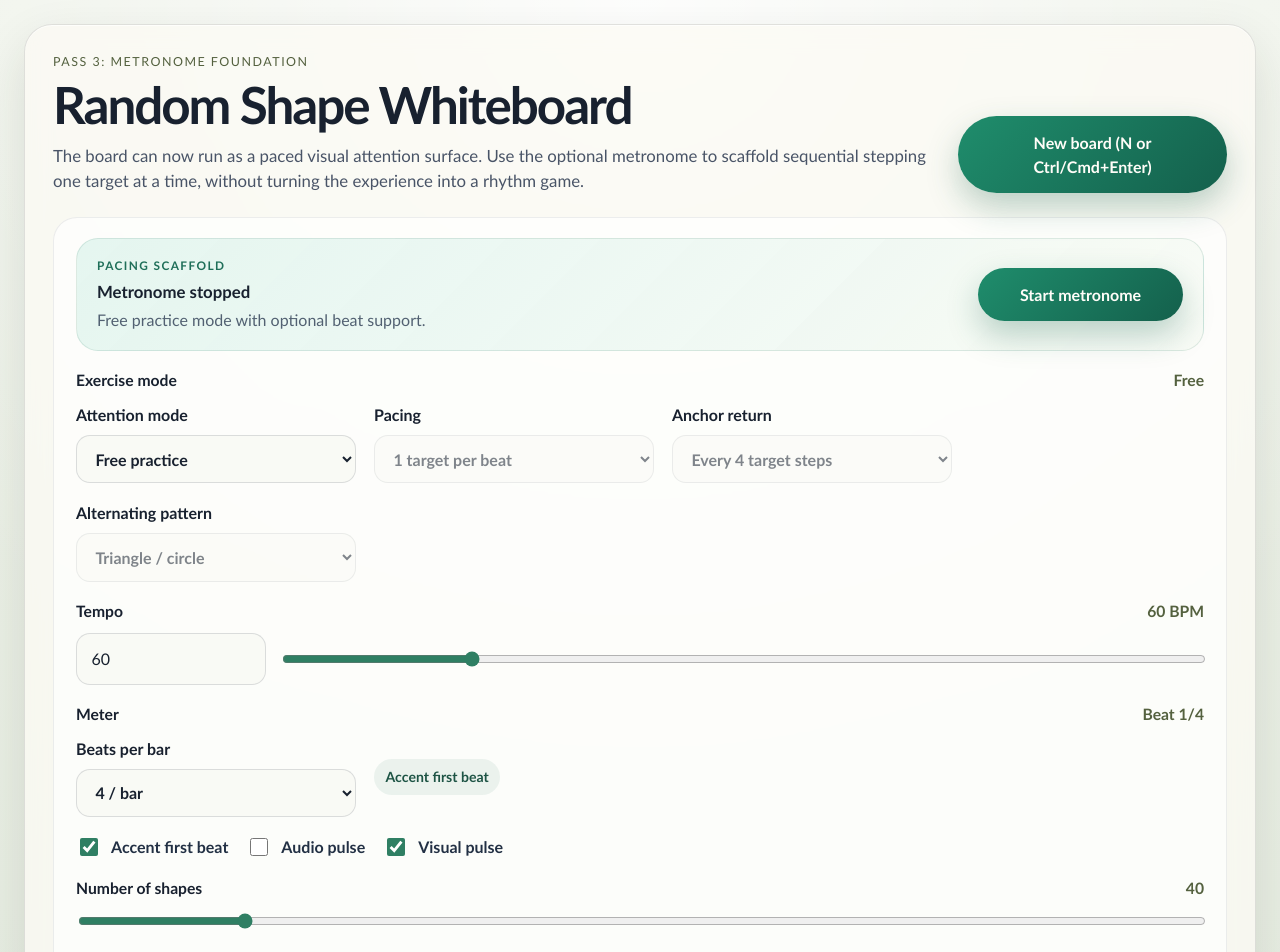
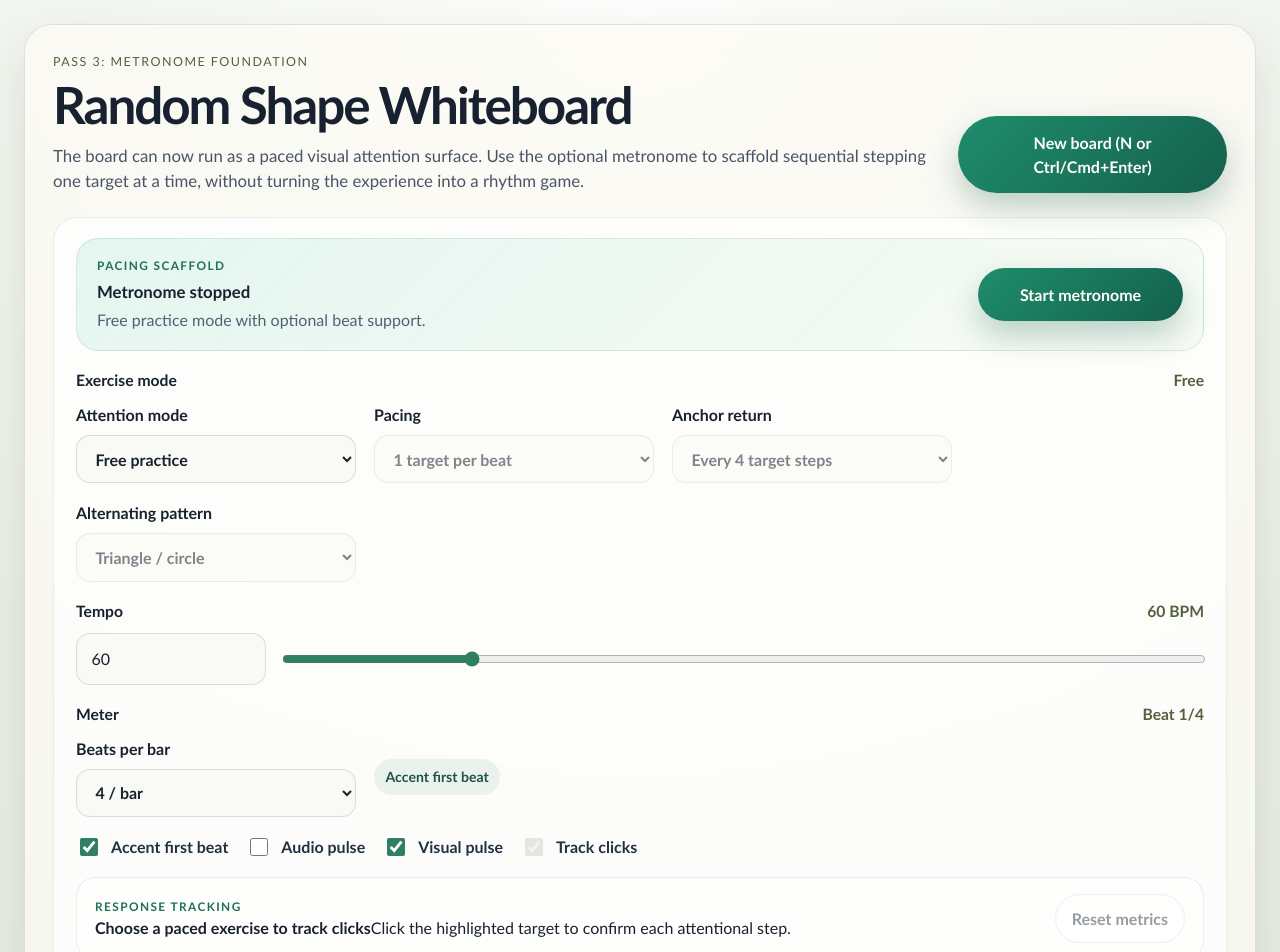
Before and after one commit to danysdragons/random-shapes, a React (Vite) app: page / in a window 1280 px wide. Shown: the top 952 px of the page. Built offline with nearby package versions, Linux system fonts and the light colour scheme.

Commit message:
Added optional click/response tracking for paced exercise modes

```diff
--- a/src/App.tsx
+++ b/src/App.tsx
@@ -65,6 +65,11 @@ type ExerciseMode =
 type BeatsPerTarget = 1 | 2 | 4;
 type AnchorReturnInterval = 4 | 6 | 8;
 type AlternatingPattern = "triangle-circle" | "warm-cool";
+type ResponseFeedback = {
+  kind: "correct" | "incorrect";
+  message: string;
+  token: number;
+} | null;
 
 type Shape =
   | {
@@ -202,6 +207,13 @@ export default function App() {
     useState<AnchorReturnInterval>(4);
   const [alternatingPattern, setAlternatingPattern] =
     useState<AlternatingPattern>("triangle-circle");
+  const [responseTrackingEnabled, setResponseTrackingEnabled] = useState(true);
+  const [responseStats, setResponseStats] = useState({
+    attempts: 0,
+    correct: 0,
+  });
+  const [responseFeedback, setResponseFeedback] =
+    useState<ResponseFeedback>(null);
   const [isMetronomeRunning, setIsMetronomeRunning] = useState(false);
   const [beatCount, setBeatCount] = useState(0);
   const [pulseToken, setPulseToken] = useState(0);
@@ -353,6 +365,7 @@ export default function App() {
 
   useEffect(() => {
     setBeatCount(0);
+    resetResponseStats();
   }, [
     alternatingPattern,
     anchorReturnInterval,
@@ -401,11 +414,16 @@ export default function App() {
     exerciseMode !== "free"
       ? beatsPerTarget - (beatCount % beatsPerTarget || beatsPerTarget)
       : null;
+  const responseAccuracy =
+    responseStats.attempts === 0
+      ? 0
+      : Math.round((responseStats.correct / responseStats.attempts) * 100);
 
   function regenerateBoard() {
     setSeed(randomSeed());
     setBeatCount(0);
     setPulseToken(0);
+    resetResponseStats();
   }
 
   function ensureAudioContext() {
@@ -454,6 +472,35 @@ export default function App() {
     if (nextValue) {
       ensureAudioContext();
     }
+  }
+
+  function resetResponseStats() {
+    setResponseStats({ attempts: 0, correct: 0 });
+    setResponseFeedback(null);
+  }
+
+  function handleShapeSelect(index: number) {
+    if (
+      !responseTrackingEnabled ||
+      exerciseMode === "free" ||
+      currentTargetIndex === null
+    ) {
+      return;
+    }
+
+    const correct = index === currentTargetIndex;
+
+    setResponseStats((stats) => ({
+      attempts: stats.attempts + 1,
+      correct: stats.correct + (correct ? 1 : 0),
+    }));
+    setResponseFeedback({
+      kind: correct ? "correct" : "incorrect",
+      message: correct
+        ? `Correct: target ${index + 1}`
+        : `Expected target ${currentTargetIndex + 1}, clicked ${index + 1}`,
+      token: Date.now(),
+    });
   }
 
   return (
@@ -657,6 +704,44 @@ export default function App() {
                 />
                 <span>Visual pulse</span>
               </label>
+
+              <label className="checkbox-field">
+                <input
+                  type="checkbox"
+                  checked={responseTrackingEnabled}
+                  disabled={exerciseMode === "free"}
+                  onChange={(event) =>
+                    setResponseTrackingEnabled(event.target.checked)
+                  }
+                />
+                <span>Track clicks</span>
+              </label>
+            </div>
+
+            <div className="metrics-strip" aria-live="polite">
+              <div>
+                <p className="metronome-kicker">Response tracking</p>
+                <strong>
+                  {exerciseMode === "free"
+                    ? "Choose a paced exercise to track clicks"
+                    : responseTrackingEnabled
+                      ? `${responseStats.correct}/${responseStats.attempts} correct`
+                      : "Click tracking is off"}
+                </strong>
+                <span>
+                  {responseStats.attempts > 0
+                    ? `${responseAccuracy}% accuracy`
+                    : "Click the highlighted target to confirm each attentional step."}
+                </span>
+              </div>
+              <button
+                className="secondary-button"
+                type="button"
+                disabled={responseStats.attempts === 0}
+                onClick={resetResponseStats}
+              >
+                Reset metrics
+              </button>
             </div>
 
             <div className="control-block">
@@ -816,6 +901,16 @@ export default function App() {
                 Alert #{alertCount}
               </div>
             ) : null}
+            {responseFeedback ? (
+              <div
+                key={responseFeedback.token}
+                className={`response-feedback is-${responseFeedback.kind}`}
+                role="status"
+                aria-live="polite"
+              >
+                {responseFeedback.message}
+              </div>
+            ) : null}
             <div
               className="board-surface"
               style={{ aspectRatio: `${boardWidth} / ${boardHeight}` }}
@@ -840,6 +935,10 @@ export default function App() {
                     showBorder={showBorder}
                     highlighted={currentTargetIndex === index}
                     anchored={anchorIndex === index}
+                    selectable={
+                      responseTrackingEnabled && exerciseMode !== "free"
+                    }
+                    onSelect={() => handleShapeSelect(index)}
                   />
                 ))}
                 {effectiveShowLabels
@@ -1007,18 +1106,38 @@ function ShapeMark({
   showBorder,
   highlighted,
   anchored,
+  selectable,
+  onSelect,
 }: {
   shape: Shape;
   showBorder: boolean;
   highlighted: boolean;
   anchored: boolean;
+  selectable: boolean;
+  onSelect: () => void;
 }) {
   const borderProps = showBorder
     ? { stroke: "#243041", strokeWidth: 4, strokeLinejoin: "round" as const }
     : undefined;
 
   return (
-    <g transform={`translate(${shape.x} ${shape.y}) rotate(${shape.rotation})`}>
+    <g
+      className={selectable ? "shape-mark is-selectable" : "shape-mark"}
+      role={selectable ? "button" : undefined}
+      tabIndex={selectable ? 0 : undefined}
+      transform={`translate(${shape.x} ${shape.y}) rotate(${shape.rotation})`}
+      onClick={selectable ? onSelect : undefined}
+      onKeyDown={
+        selectable
+          ? (event) => {
+              if (event.key === "Enter" || event.key === " ") {
+                event.preventDefault();
+                onSelect();
+              }
+            }
+          : undefined
+      }
+    >
       {highlighted ? (
         <ShapeHalo shape={shape} variant="active" />
       ) : anchored ? (
--- a/src/styles.css
+++ b/src/styles.css
@@ -109,6 +109,17 @@ select {
   border-radius: 22px;
   background: linear-gradient(135deg, rgba(224, 244, 238, 0.85), rgba(248, 251, 245, 0.9));
   border: 1px solid rgba(20, 96, 76, 0.12);
+}
+
+.metrics-strip {
+  display: flex;
+  justify-content: space-between;
+  align-items: center;
+  gap: 18px;
+  padding: 16px 18px;
+  border-radius: 20px;
+  background: rgba(255, 255, 255, 0.5);
+  border: 1px solid rgba(36, 48, 65, 0.08);
 }
 
 .metronome-copy {
@@ -248,6 +259,21 @@ input[type="range"] {
   min-width: 205px;
 }
 
+.secondary-button {
+  border: 1px solid rgba(36, 48, 65, 0.16);
+  border-radius: 999px;
+  padding: 0.72rem 1rem;
+  background: rgba(255, 255, 255, 0.72);
+  color: #243041;
+  font-weight: 700;
+  cursor: pointer;
+}
+
+.secondary-button:disabled {
+  cursor: not-allowed;
+  opacity: 0.48;
+}
+
 .board-frame {
   position: relative;
   border-radius: 26px;
@@ -303,6 +329,29 @@ input[type="range"] {
   box-shadow: 0 14px 28px rgba(29, 36, 48, 0.18);
 }
 
+.response-feedback {
+  position: absolute;
+  top: 18px;
+  right: 18px;
+  z-index: 2;
+  padding: 0.55rem 0.95rem;
+  border-radius: 999px;
+  background: rgba(255, 255, 255, 0.92);
+  font-weight: 700;
+  box-shadow: 0 14px 28px rgba(29, 36, 48, 0.18);
+  animation: feedbackPop 900ms ease-out;
+}
+
+.response-feedback.is-correct {
+  border: 1px solid rgba(20, 96, 76, 0.22);
+  color: #14604c;
+}
+
+.response-feedback.is-incorrect {
+  border: 1px solid rgba(197, 43, 43, 0.22);
+  color: #c53030;
+}
+
 .board-surface {
   width: 100%;
   min-height: min(74vh, 980px);
@@ -312,6 +361,14 @@ input[type="range"] {
 
 .label-mark text {
   letter-spacing: 0.01em;
+}
+
+.shape-mark.is-selectable {
+  cursor: pointer;
+}
+
+.shape-mark.is-selectable:focus {
+  outline: none;
 }
 
 .board-surface svg {
@@ -329,6 +386,23 @@ input[type="range"] {
   to {
     opacity: 0;
     transform: scale(1.02);
+  }
+}
+
+@keyframes feedbackPop {
+  from {
+    opacity: 0;
+    transform: translateY(-6px);
+  }
+
+  20% {
+    opacity: 1;
+    transform: translateY(0);
+  }
+
+  to {
+    opacity: 1;
+    transform: translateY(0);
   }
 }
 
@@ -362,6 +436,11 @@ select:disabled {
     align-items: stretch;
   }
 
+  .metrics-strip {
+    flex-direction: column;
+    align-items: stretch;
+  }
+
   .paired-inputs {
     grid-template-columns: 1fr;
   }
```
